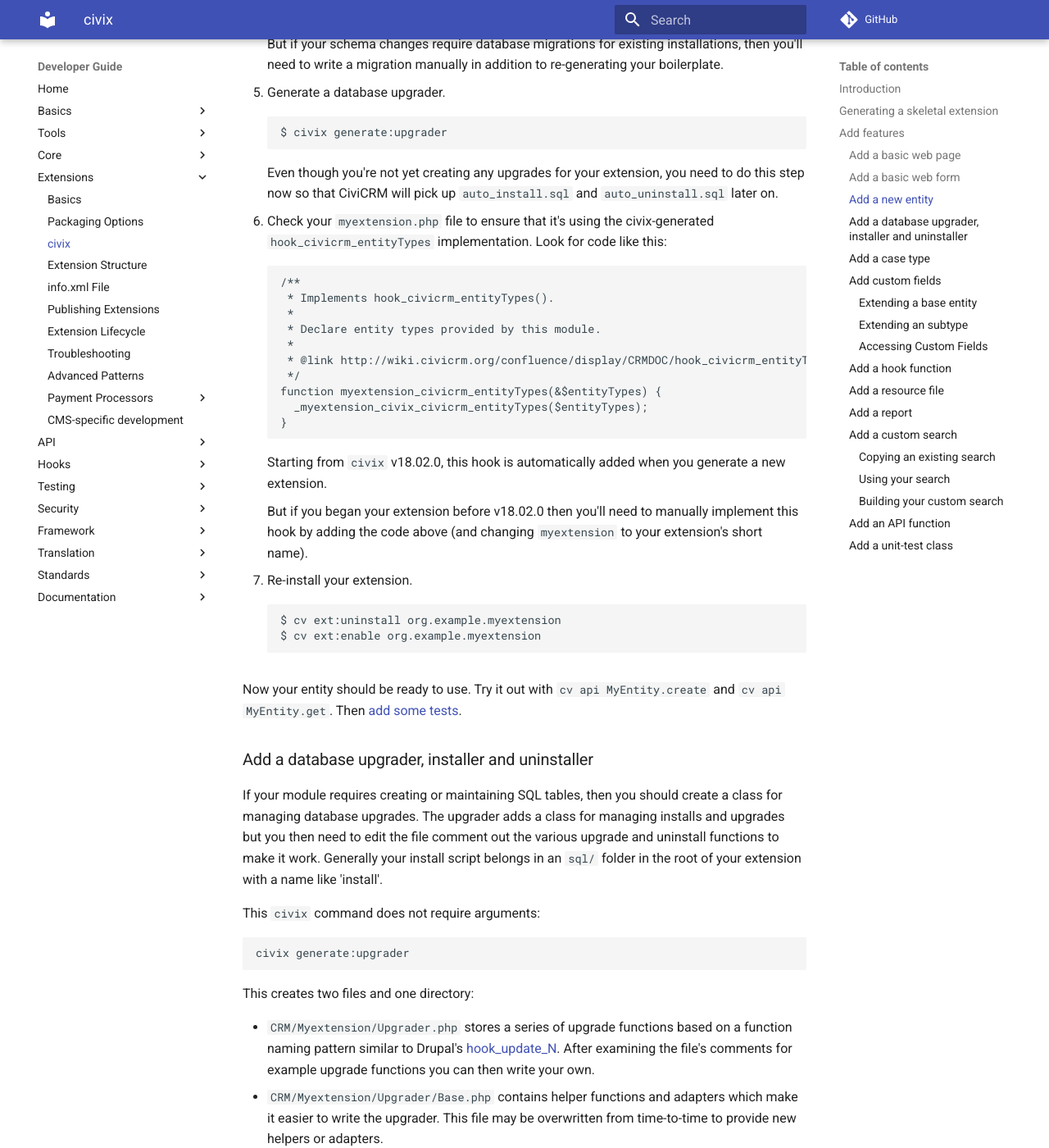
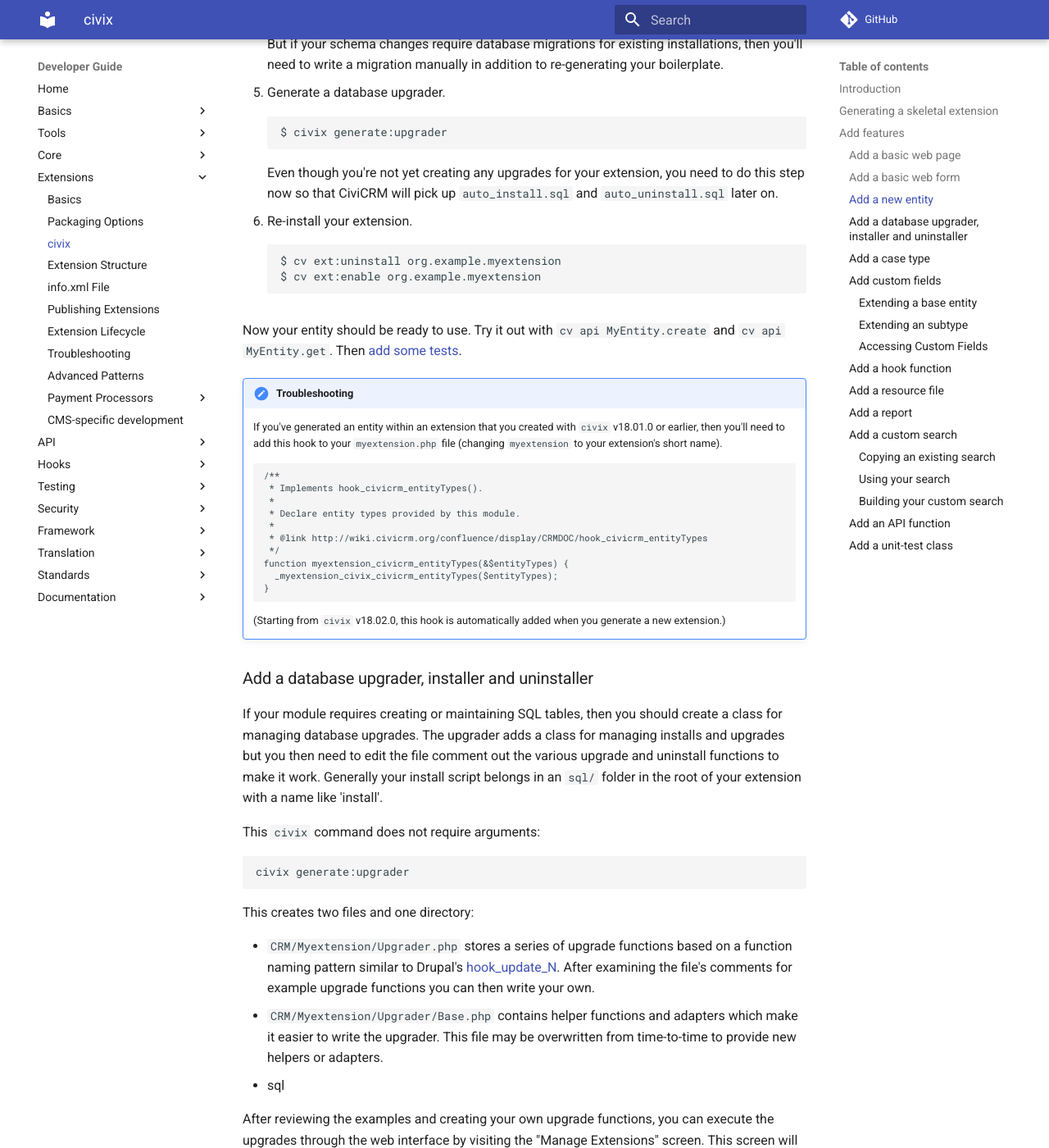
Before and after one commit to civicrm/civicrm-dev-docs, an MkDocs documentation site: the page built from docs/extensions/civix.md, in a window 1280 px wide and 1400 px high, scrolled down 4128 px. Shown: the whole window at 82% size. Built offline with MkDocs 1.6.1 and Material for MkDocs 9.7.7, drawn with Linux system fonts in a browser that asks for light colours; comment, search, counter and statistics services are not loaded; old or Windows-style settings are respelled for this version of MkDocs.

Commit message:
Move step to troubleshooting note

````diff
--- a/docs/extensions/civix.md
+++ b/docs/extensions/civix.md
@@ -156,7 +156,18 @@
 
     Even though you're not yet creating any upgrades for your extension, you need to do this step now so that CiviCRM will pick up `auto_install.sql` and `auto_uninstall.sql` later on.
 
-1. Check your `myextension.php` file to ensure that it's using the civix-generated `hook_civicrm_entityTypes` implementation. Look for code like this:
+1. Re-install your extension.
+
+    ```bash
+    $ cv ext:uninstall org.example.myextension
+    $ cv ext:enable org.example.myextension
+    ```
+
+Now your entity should be ready to use. Try it out with `cv api MyEntity.create` and `cv api MyEntity.get`. Then [add some tests](#generate-test).
+
+!!! note "Troubleshooting"
+
+    If you've generated an entity within an extension that you created with `civix` v18.01.0 or earlier, then you'll need to add this hook to your `myextension.php` file (changing `myextension` to your extension's short name).
 
     ```php
     /**
@@ -171,18 +182,7 @@
     }
     ```
 
-    Starting from `civix` v18.02.0, this hook is automatically added when you generate a new extension.
-
-    But if you began your extension before v18.02.0 then you'll need to manually implement this hook by adding the code above (and changing `myextension` to your extension's short name).
-
-1. Re-install your extension.
-
-    ```bash
-    $ cv ext:uninstall org.example.myextension
-    $ cv ext:enable org.example.myextension
-    ```
-
-Now your entity should be ready to use. Try it out with `cv api MyEntity.create` and `cv api MyEntity.get`. Then [add some tests](#generate-test).
+    (Starting from `civix` v18.02.0, this hook is automatically added when you generate a new extension.)
 
 ### Add a database upgrader, installer and uninstaller {:#generate-upgrader}
 
````
